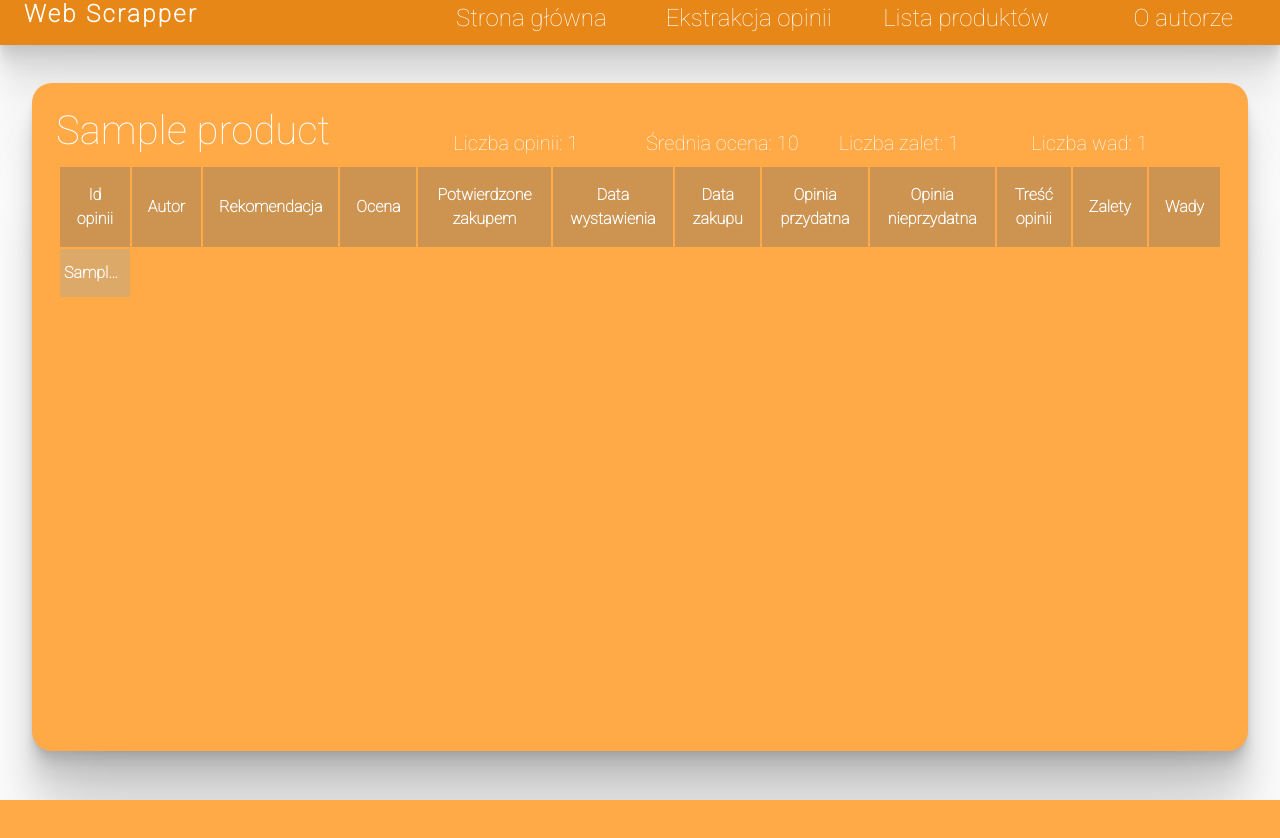
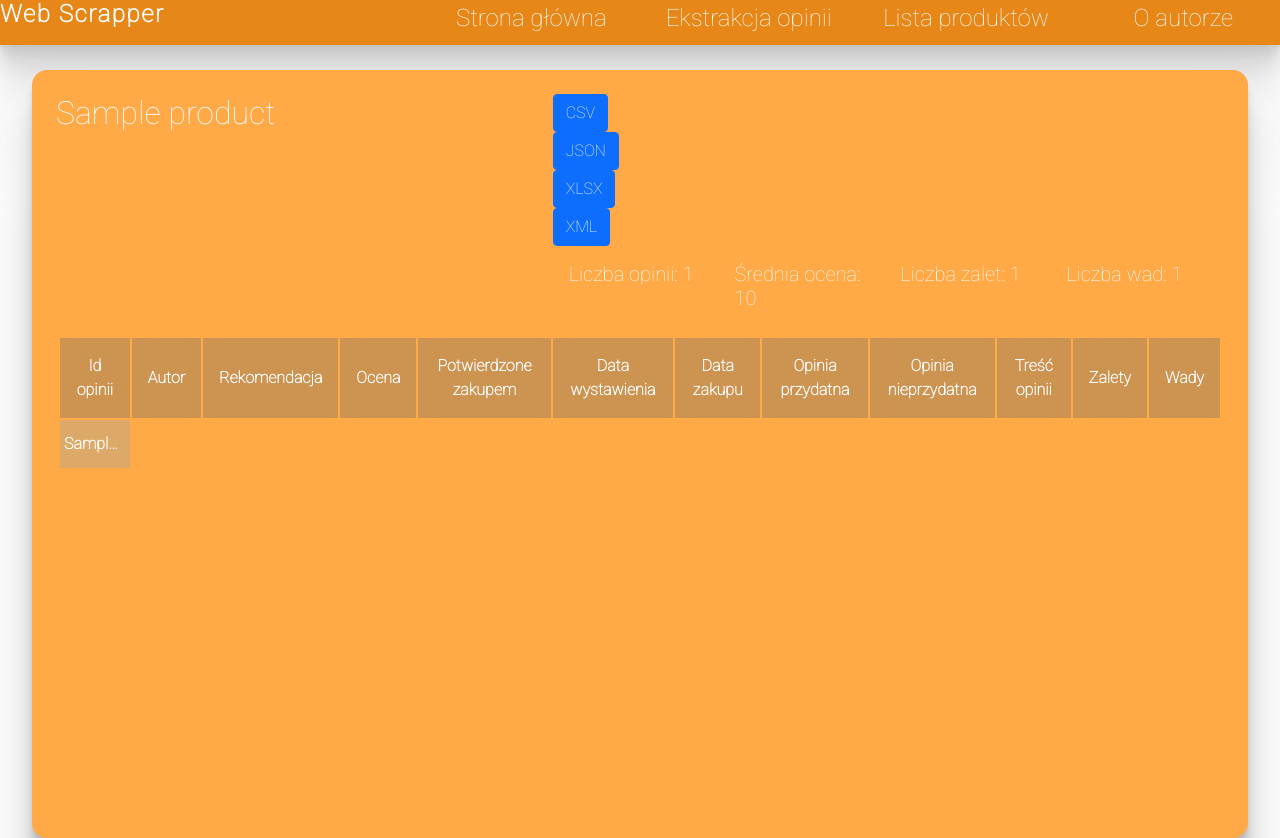
Before and after one commit to cieslakamil/web-scrapper, a Flask app: template templates/product.html in a window 1280 px wide. Before the commit the page ends 800 px from the top, so only its background shows below. Run offline with Flask 2, Linux system fonts and the light colour scheme; the template is opened without the code that fills it: most values are stand-ins (such as "Sample title", 1, 10 or a date in 2020).

Commit message:
added download buttons

```diff
--- a/app.py
+++ b/app.py
@@ -1,4 +1,4 @@
-from flask import Flask, render_template, url_for, request, redirect
+from flask import Flask, render_template, url_for, request, redirect, send_file
 from product import Product
 from data_conversion import dict_list_to_json, dict_list_to_csv, dict_list_to_xml
 
@@ -32,10 +32,18 @@ def get_opinions():
 @app.route('/product/<product_code>')
 def display_product(product_code):
     product = Product(product_code)
-    #dict_list_to_json(product.opinions, 'opinions.json')
-    #dict_list_to_csv(product.opinions, 'opinions.csv')
-    #dict_list_to_xml(product.opinions, 'opinions.xml')
+    # dict_list_to_json(product.opinions, 'opinions.json')
+    # dict_list_to_csv(product.opinions, 'opinions.csv')
+    # dict_list_to_xml(product.opinions, 'opinions.xml')
     return render_template('/product.html', product=product)
+
+
+@app.route('/download-opinions/<file_name>')
+def download_opinions(file_name):
+    try:
+        return send_file(file_name, attachment_filename=file_name)
+    except Exception as e:
+        return str(e)
 
 if __name__ == "__main__":
     app.run()
--- a/static/css/main.css
+++ b/static/css/main.css
@@ -5,15 +5,15 @@
 
 #content {
     margin: auto;
-    margin-top: 3%;
+    margin-top: 2%;
     padding: 1.5em;
     width: 95%;
-    min-height: 40vh;
+    min-height: 85vh;
     display: flex;
     flex-direction: column;
     background-color: #ffa947;
     color: white;
-    border-radius: 20px;
+    border-radius: 15px;
     box-shadow: 0 2.8px 2.2px rgba(0, 0, 0, 0.034), 0 6.7px 5.3px rgba(0, 0, 0, 0.048), 0 12.5px 10px rgba(0, 0, 0, 0.06), 0 22.3px 17.9px rgba(0, 0, 0, 0.072), 0 41.8px 33.4px rgba(0, 0, 0, 0.086), 0 100px 80px rgba(0, 0, 0, 0.12);
 }
 
@@ -42,9 +42,9 @@ nav {
     box-shadow: 0 2.8px 2.2px rgba(0, 0, 0, 0.034), 0 6.7px 5.3px rgba(0, 0, 0, 0.048), 0 12.5px 10px rgba(0, 0, 0, 0.06), 0 22.3px 17.9px rgba(0, 0, 0, 0.072), 0 41.8px 33.4px rgba(0, 0, 0, 0.086), 0 100px 80px rgba(0, 0, 0, 0.12);
 }
 
-nav .title h4 {
-    margin-left: 1em;
+nav .title {
     letter-spacing: 0.1em;
+    pointer-events: none;
 }
 
 nav ul {
@@ -78,7 +78,7 @@ nav li {
 
 nav li:hover {
     cursor: pointer;
-    background-color: #ffebd4;
+    background-color: #ffffff;
     color: black;
     transition: 0.3s;
 }
--- a/static/css/product.css
+++ b/static/css/product.css
@@ -4,18 +4,26 @@
     --tile-1-lightest: #bba98b80;
 }
 
-.basic-stats div {
-    position: relative;
+.download-buttons .btn .btn {
+    text-align: center;
+    background-color: white;
+    color: black;
+    padding: 0.25em;
+    font-size: 1.5em;
+    font-weight: bold;
 }
 
-.basic-stats h5 {
-    position: absolute;
-    bottom: 0;
+.opinions-stats {
+    padding: 1em;
+}
+
+.table-wrapper {
+    height: 60vh;
 }
 
 table {
     text-align: center;
-    height: 20vh;
+    height: 100%;
     width: 80vw;
     table-layout: fixed;
     color: white;
@@ -25,9 +33,9 @@ table {
 
 tbody {
     overflow-y: scroll;
-    overflow-x: hidden;
+    overflow-x: auto;
     display: block;
-    height: 70vh;
+    height: 100%;
 }
 
 td {
--- a/templates/product.html
+++ b/templates/product.html
@@ -1,12 +1,29 @@
 {% extends 'base.html' %} {% block head %}
 <link rel="stylesheet" href="{{ url_for('static', filename='css/product.css') }}"> {% endblock %} {% block body %}
 <div class="row">
-    <div class="col-md-4">
-        <div id="product_name" class="row">
-            <h1>{{product.name}}</h1>
+    <div class="col-md-5">
+        <div id="product_name" class="title row">
+            <h2>{{product.name}}</h2>
         </div>
     </div>
-    <div class="basic-stats col d-flex flex-row">
+    <div class="col">
+
+        <div class="download-buttons row">
+            <div class="col-7"></div>
+            <a href="/download-opinions/opinions.csv">
+                <div id="csv-download" class="col btn btn-primary">CSV</div>
+            </a>
+            <a href="/download-opinions/opinions.json">
+                <div id="json-download" class="col btn btn-primary">JSON</div>
+            </a>
+            <a href="/download-opinions/opinions.xlsx">
+                <div id="xlsx-download" class="col btn btn-primary">XLSX</div>
+            </a>
+            <a href="/download-opinions/opinions.xml">
+                <div id="xml-download" class="col btn btn-primary">XML</div>
+            </a>
+        </div>
+        <div class="opinions-stats basic-stats row d-flex flex-row">
             <div class="col">
                 <h5>Liczba opinii: {{product.opinions_count}}</h5>
             </div>
@@ -21,9 +38,10 @@
             </div>
         </div>
     </div>
+</div>
 <div class="row">
     <div class="col">
-        <div class="row">
+        <div class="table-wrapper row">
             <table>
                 <tr>
                     <th>Id opinii</th>
```
Lines whose indentation alone changed are shown as unchanged.
